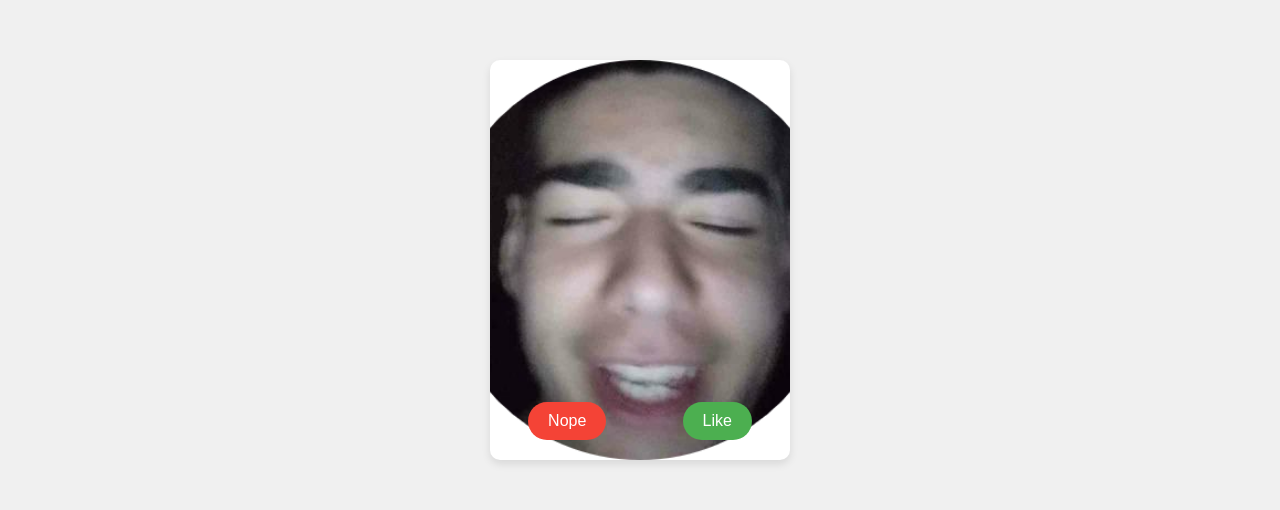
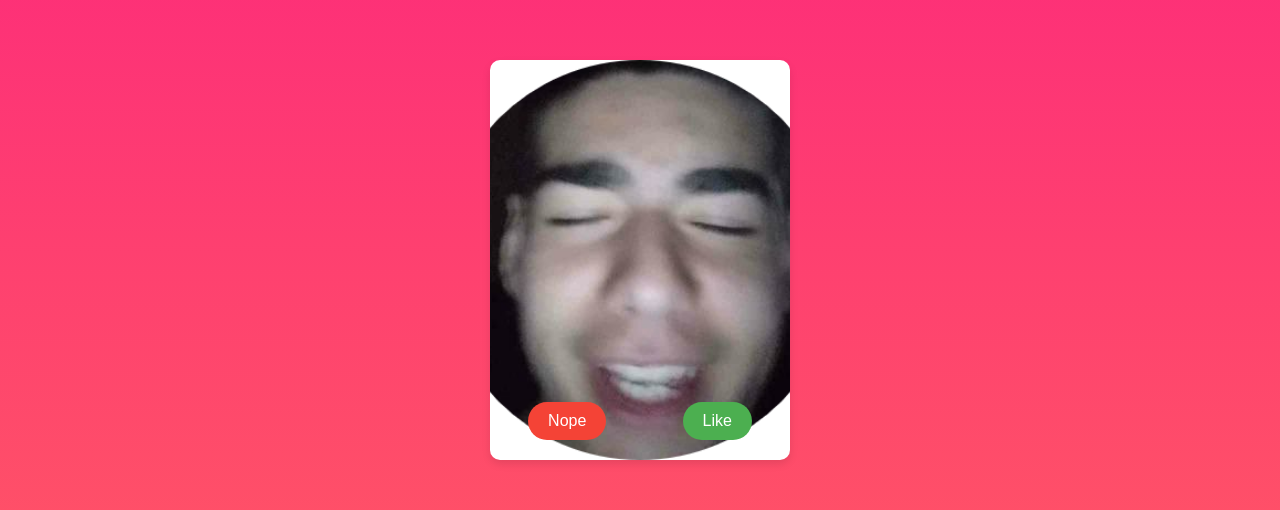
Before and after one commit to nem1xer/nem1xer.github.io, a plain HTML site: page index.html in a window 1280 px wide. Shown: the part 140-650 px from the top of the page. Drawn offline with Linux system fonts and the light colour scheme.

Commit message:
switch to gradient background

```diff
--- a/styles.css
+++ b/styles.css
@@ -1,13 +1,14 @@
 body {
   font-family: Arial, sans-serif;
-  background-color: #f0f0f0;
   margin: 0;
   padding: 0;
   display: flex;
   justify-content: center;
   align-items: center;
   height: 100vh;
+  background: linear-gradient(to bottom, #fd297b, #ff5864);
 }
+
 
 .card {
   width: 300px;
```
